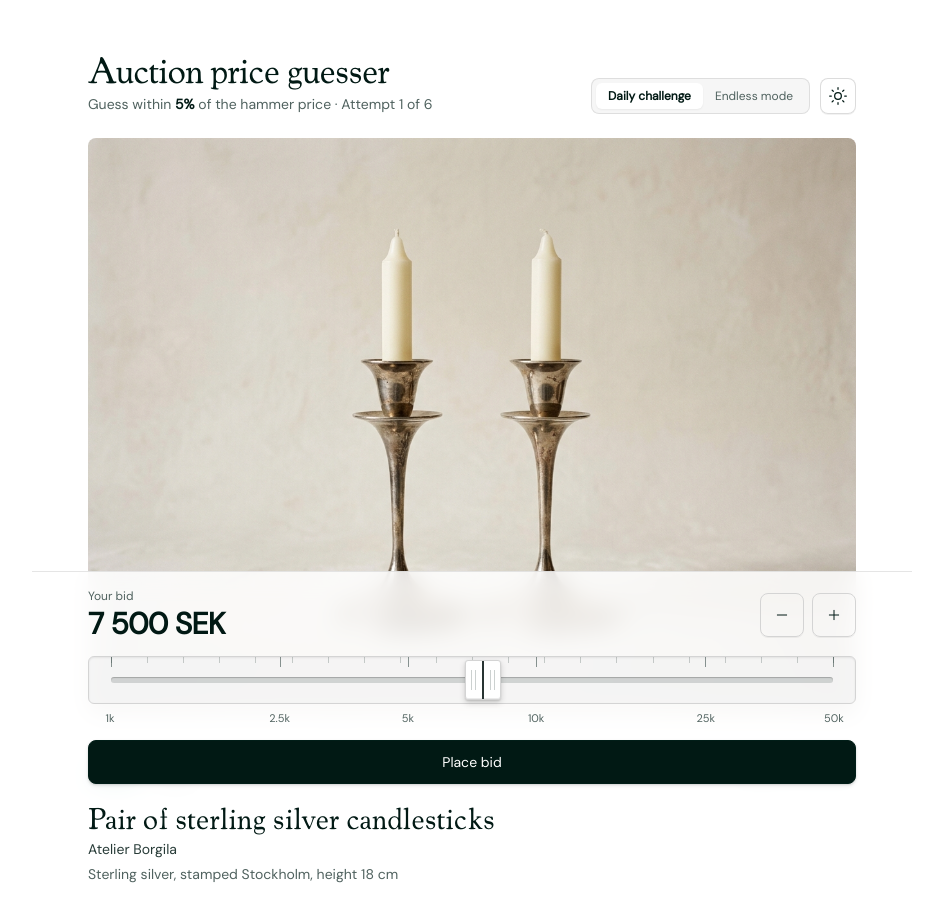
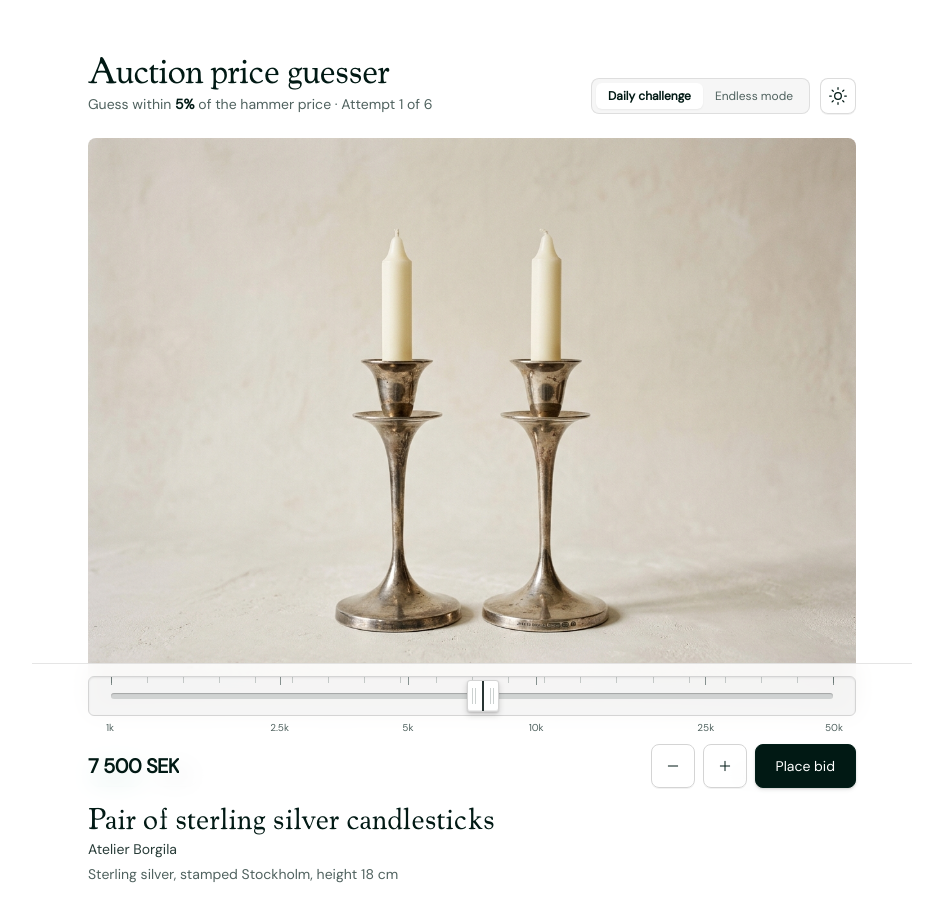
Before and after one commit to bergets/kohl-design, a Next.js app: page /playground/auction-guesser in a window 1280 px wide. Shown: the top 922 px of the page, without its empty margins (168-1111 px from the left). Built offline with nearby package versions, Linux system fonts and the light colour scheme.

Commit message:
Compact sticky bottom bid dock to two tight rows

```diff
--- a/app/playground/auction-guesser/AuctionGuesser.tsx
+++ b/app/playground/auction-guesser/AuctionGuesser.tsx
@@ -397,7 +397,7 @@ export function AuctionGuesser() {
       </div>
 
       {/* Sticky Bottom Control Bar: Price, Slider & Submit Always in View */}
-      <div className="sticky bottom-0 z-30 mt-auto -mx-6 sm:-mx-8 md:-mx-12 lg:-mx-14 px-6 sm:px-8 md:px-12 lg:px-14 pt-4 pb-[max(1rem,env(safe-area-inset-bottom))] bg-background/85 backdrop-blur-md border-t border-border/60">
+      <div className="sticky bottom-0 z-30 mt-auto -mx-6 sm:-mx-8 md:-mx-12 lg:-mx-14 px-6 sm:px-8 md:px-12 lg:px-14 pt-3 pb-[max(0.75rem,env(safe-area-inset-bottom))] bg-background/85 backdrop-blur-md border-t border-border/60">
         <div className="mx-auto w-full max-w-3xl">
           {mode === "daily" ? (
             !dailyFinished ? (
--- a/app/playground/auction-guesser/PriceRulerInput.tsx
+++ b/app/playground/auction-guesser/PriceRulerInput.tsx
@@ -225,48 +225,9 @@ export function PriceRulerInput({
     `calc(${TRACK_INSET_PX}px + (100% - ${TRACK_INSET_PX * 2}px) * ${pct / 100})`;
 
   return (
-    <div className="space-y-3.5">
-      {/* Bid Readout + Fine Nudge Controls */}
-      <div className="flex items-center justify-between gap-3">
-        <div className="space-y-0.5">
-          <p className="text-xs text-muted-foreground">Your bid</p>
-          <p className="text-2xl sm:text-3xl font-semibold text-foreground tabular-nums tracking-tight">
-            {formatSek(value)}
-          </p>
-        </div>
-
-        <div className="flex items-center gap-2">
-          <Button
-            type="button"
-            variant="outline"
-            size="icon-lg"
-            aria-label="Decrease bid"
-            disabled={value <= effectiveMin}
-            onClick={() =>
-              commitValue(clampToBounds(stepAuctionPrice(value, -1, minPrice, maxPrice)))
-            }
-            className="min-h-[44px] min-w-[44px]"
-          >
-            <Icon icon={Minus} size="sm" />
-          </Button>
-          <Button
-            type="button"
-            variant="outline"
-            size="icon-lg"
-            aria-label="Increase bid"
-            disabled={value >= effectiveMax}
-            onClick={() =>
-              commitValue(clampToBounds(stepAuctionPrice(value, 1, minPrice, maxPrice)))
-            }
-            className="min-h-[44px] min-w-[44px]"
-          >
-            <Icon icon={Plus} size="sm" />
-          </Button>
-        </div>
-      </div>
-
+    <div className="space-y-2.5">
       {/* Braun / Dieter Rams Precision Fader */}
-      <div className="space-y-1.5">
+      <div className="space-y-1">
         <div
           ref={trackRef}
           role="slider"
@@ -282,7 +243,7 @@ export function PriceRulerInput({
           onPointerCancel={handlePointerUp}
           onKeyDown={handleKeyDown}
           className={cn(
-            "group relative h-12 w-full rounded-[var(--radius-sm)] border bg-muted/70 touch-none select-none outline-none transition-colors duration-150",
+            "group relative h-10 w-full rounded-[var(--radius-sm)] border bg-muted/70 touch-none select-none outline-none transition-colors duration-150",
             "shadow-[inset_0_1px_2px_rgba(0,0,0,0.08)] dark:shadow-[inset_0_1px_3px_rgba(0,0,0,0.5)]",
             "focus-visible:ring-2 focus-visible:ring-ring focus-visible:ring-offset-2 focus-visible:ring-offset-background",
             isDragging
@@ -324,7 +285,7 @@ export function PriceRulerInput({
                 key={tick.value}
                 aria-hidden="true"
                 style={{ left: insetPos(pct) }}
-                className="absolute top-0 h-2.5 w-px bg-foreground/45 pointer-events-none"
+                className="absolute top-0 h-2 w-px bg-foreground/45 pointer-events-none"
               />
             );
           })}
@@ -344,7 +305,7 @@ export function PriceRulerInput({
                 key={`${guess}-${idx}`}
                 aria-hidden="true"
                 style={{ left: insetPos(pct) }}
-                className="absolute bottom-1.5 h-1.5 w-1.5 -translate-x-1/2 rounded-full bg-foreground/40 pointer-events-none"
+                className="absolute bottom-1 h-1.5 w-1.5 -translate-x-1/2 rounded-full bg-foreground/40 pointer-events-none"
               />
             );
           })}
@@ -354,7 +315,7 @@ export function PriceRulerInput({
             aria-hidden="true"
             style={{ left: insetPos(thumbPercent) }}
             className={cn(
-              "absolute top-1/2 -translate-x-1/2 -translate-y-1/2 flex items-center justify-center w-9 h-10 rounded-[3px] bg-card border pointer-events-none transition-[transform,box-shadow,border-color] duration-150",
+              "absolute top-1/2 -translate-x-1/2 -translate-y-1/2 flex items-center justify-center w-8 h-8 rounded-[3px] bg-card border pointer-events-none transition-[transform,box-shadow,border-color] duration-150",
               "shadow-[0_3px_6px_rgba(0,0,0,0.16),0_1px_2px_rgba(0,0,0,0.12),inset_0_1px_0_rgba(255,255,255,0.8),inset_0_-1px_0_rgba(0,0,0,0.08)]",
               "dark:shadow-[0_3px_8px_rgba(0,0,0,0.55),0_1px_2px_rgba(0,0,0,0.45),inset_0_1px_0_rgba(255,255,255,0.12),inset_0_-1px_0_rgba(0,0,0,0.4)]",
               isDragging
@@ -363,31 +324,31 @@ export function PriceRulerInput({
             )}
           >
             {/* Left Machined Grooves */}
-            <div className="flex items-center gap-[3px]">
-              <span className="h-5 w-px bg-foreground/20 shadow-[1px_0_0_rgba(255,255,255,0.55)] dark:shadow-[1px_0_0_rgba(255,255,255,0.06)]" />
-              <span className="h-5 w-px bg-foreground/20 shadow-[1px_0_0_rgba(255,255,255,0.55)] dark:shadow-[1px_0_0_rgba(255,255,255,0.06)]" />
+            <div className="flex items-center gap-[2px]">
+              <span className="h-4 w-px bg-foreground/20 shadow-[1px_0_0_rgba(255,255,255,0.55)] dark:shadow-[1px_0_0_rgba(255,255,255,0.06)]" />
+              <span className="h-4 w-px bg-foreground/20 shadow-[1px_0_0_rgba(255,255,255,0.55)] dark:shadow-[1px_0_0_rgba(255,255,255,0.06)]" />
             </div>
 
             {/* Center Signal Index Hairline */}
             <span className="mx-1.5 h-full w-[2px] bg-accent" />
 
             {/* Right Machined Grooves */}
-            <div className="flex items-center gap-[3px]">
-              <span className="h-5 w-px bg-foreground/20 shadow-[1px_0_0_rgba(255,255,255,0.55)] dark:shadow-[1px_0_0_rgba(255,255,255,0.06)]" />
-              <span className="h-5 w-px bg-foreground/20 shadow-[1px_0_0_rgba(255,255,255,0.55)] dark:shadow-[1px_0_0_rgba(255,255,255,0.06)]" />
+            <div className="flex items-center gap-[2px]">
+              <span className="h-4 w-px bg-foreground/20 shadow-[1px_0_0_rgba(255,255,255,0.55)] dark:shadow-[1px_0_0_rgba(255,255,255,0.06)]" />
+              <span className="h-4 w-px bg-foreground/20 shadow-[1px_0_0_rgba(255,255,255,0.55)] dark:shadow-[1px_0_0_rgba(255,255,255,0.06)]" />
             </div>
           </div>
         </div>
 
         {/* Scale Labels */}
-        <div className="relative h-4 w-full select-none">
+        <div className="relative h-3.5 w-full select-none">
           {ticks.map((tick) => {
             const pct = priceToPercent(tick.value, minPrice, maxPrice);
             return (
               <span
                 key={tick.value}
                 style={{ left: insetPos(pct) }}
-                className="absolute -translate-x-1/2 text-[11px] text-muted-foreground tabular-nums"
+                className="absolute -translate-x-1/2 text-[10px] text-muted-foreground tabular-nums"
               >
                 {tick.label}
               </span>
@@ -396,16 +357,50 @@ export function PriceRulerInput({
         </div>
       </div>
 
-      {/* Primary Submit Button Below Slider */}
+      {/* Compact Action Row: Bid Readout + Nudges + Submit */}
+      <div className="flex items-center justify-between gap-2.5">
+        <p className="text-lg sm:text-xl font-semibold text-foreground tabular-nums tracking-tight truncate">
+          {formatSek(value)}
+        </p>
+
+        <div className="flex items-center gap-2 shrink-0">
+          <Button
+            type="button"
+            variant="outline"
+            size="icon-lg"
+            aria-label="Decrease bid"
+            disabled={value <= effectiveMin}
+            onClick={() =>
+              commitValue(clampToBounds(stepAuctionPrice(value, -1, minPrice, maxPrice)))
+            }
+            className="size-11"
+          >
+            <Icon icon={Minus} size="sm" />
+          </Button>
+          <Button
+            type="button"
+            variant="outline"
+            size="icon-lg"
+            aria-label="Increase bid"
+            disabled={value >= effectiveMax}
+            onClick={() =>
+              commitValue(clampToBounds(stepAuctionPrice(value, 1, minPrice, maxPrice)))
+            }
+            className="size-11"
+          >
+            <Icon icon={Plus} size="sm" />
+          </Button>
           <Button
             type="button"
             variant="default"
             size="lg"
             onClick={onSubmit}
-        className="w-full min-h-[44px]"
+            className="h-11 px-5"
           >
             {submitLabel}
           </Button>
         </div>
+      </div>
+    </div>
   );
 }
```
Lines whose indentation alone changed are shown as unchanged.
